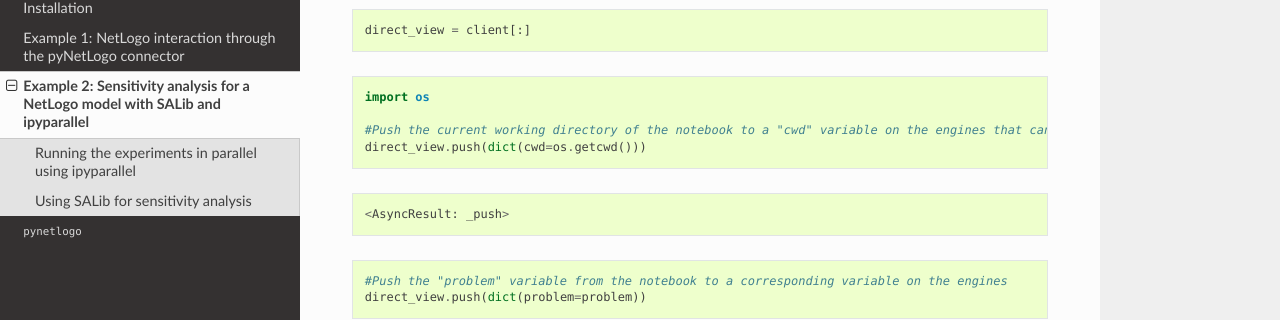
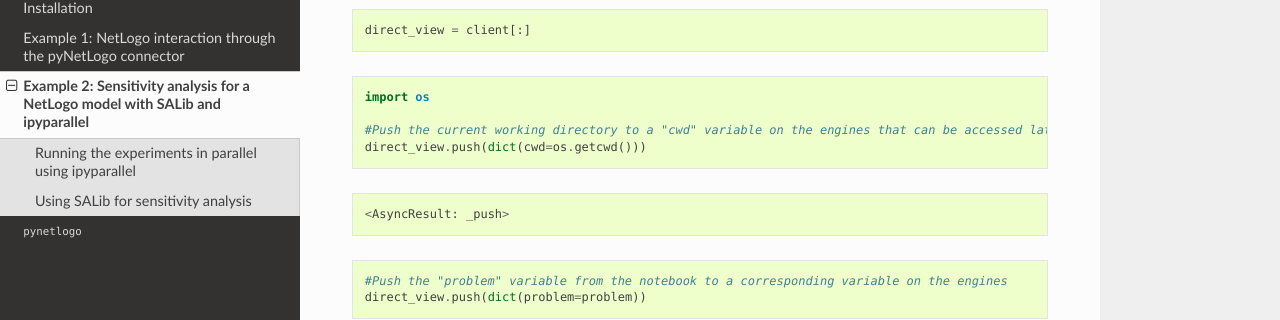
Before and after one commit to quaquel/pyNetLogo, a Sphinx documentation site: the page built from docs/source/example2.rst, in a window 1280 px wide and 900 px high, scrolled down 2488 px. Shown: the part 137-457 px from the top of the window. Built offline with Sphinx 7.4.7 and the Read the Docs theme 2.0.0, drawn with Linux system fonts in a browser that asks for light colours.

Commit message:
Ipyparallel example update

```diff
--- a/docs/source/example2.rst
+++ b/docs/source/example2.rst
@@ -153,7 +153,7 @@ path to it.
 
     import os
 
-    #Push the current working directory of the notebook to a "cwd" variable on the engines that can be accessed later
+    #Push the current working directory to a "cwd" variable on the engines that can be accessed later
     direct_view.push(dict(cwd=os.getcwd()))
 
 
```
Also changed, not shown: other parts of docs/source/example2.rst (+0 -1 lines), 1 other file.
